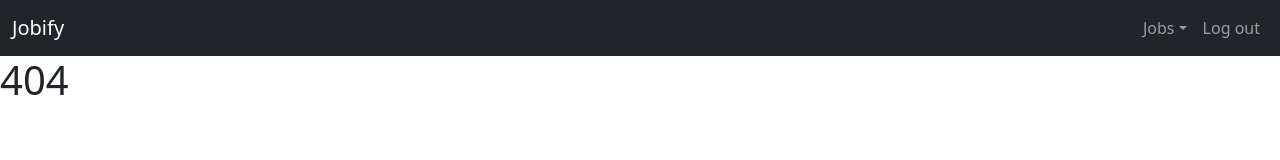
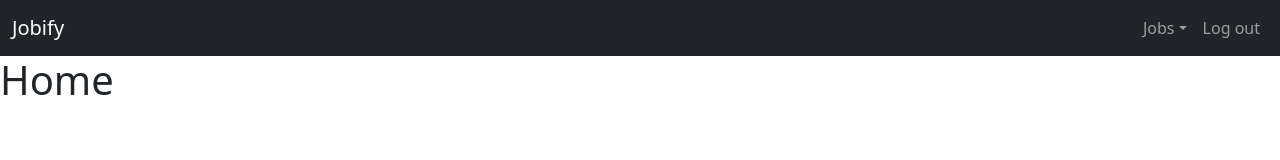
Before and after one commit to yash-kh/jobify, a React (Create React App) app: page /jobs/1 in a window 1280 px wide. Before the commit this address had no page. Shown: the top 160 px of the page. Built offline with nearby package versions, Linux system fonts and the light colour scheme.

Commit message:
all jobs

```diff
--- a/src/App.js
+++ b/src/App.js
@@ -18,7 +18,7 @@ export default function App() {
       <Routes>
         <Route path="/" element={<AppNavBar updateUserType={updateUserType} userType={userType} />}>
           <Route index element={<LoginSignUp updateUserType={updateUserType} />} />
-          <Route path="home" element={<Home />} />
+          <Route path="/jobs/:id" element={<Home />} />
           <Route path="jobs" element={<JobList />} />
           <Route path="specialJobs" element={<JobList />} />
           <Route path="createJob" element={<JobForm />} />
--- a/src/pages/Home/Home.js
+++ b/src/pages/Home/Home.js
@@ -1,4 +1,9 @@
-const Home = () => {
+import { useLocation } from "react-router-dom";
+
+const Home = (props) => {
+    const location = useLocation();
+    console.log(location.state);
+
     return <h1>Home</h1>
 }
 
--- a/src/pages/JobList/JobList.js
+++ b/src/pages/JobList/JobList.js
@@ -1,6 +1,7 @@
 import { Container, Row, Col, ListGroup, Button } from 'react-bootstrap';
 import { useEffect, useState } from 'react';
 import { getAllJobs, getJobsByPage } from '../../services/JobService';
+import { Link } from 'react-router-dom';
 
 const JobList = () => {
 
@@ -38,7 +39,7 @@ const JobList = () => {
           <h1 className='py-4 px-1'>Job Listings</h1>
           <ListGroup>
             {jobs.map(job => (
-              <ListGroup.Item key={job.id} style={{ marginBottom: '10px', padding: '10px', backgroundColor: '#f5f5f5', borderRadius: '10px', boxShadow: '0px 0px 10px rgba(0, 0, 0, 0.1)' }}>
+              <ListGroup.Item as={Link} to={{ pathname: `/jobs/${job.id}`, state: job }} key={job.id} style={{ marginBottom: '10px', padding: '10px', backgroundColor: '#f5f5f5', borderRadius: '10px', boxShadow: '0px 0px 10px rgba(0, 0, 0, 0.1)' }}>
                 <h4 style={{ color: '#333' }}>{job.title}</h4>
                 <p style={{ color: '#666' }}>{job.company}</p>
               </ListGroup.Item>
```
